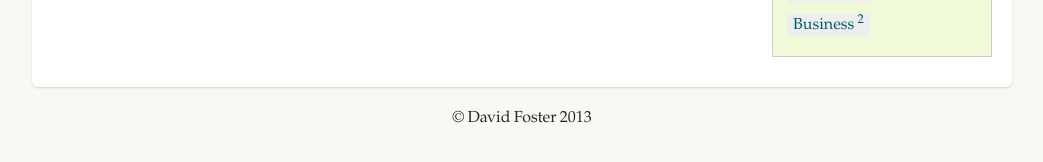
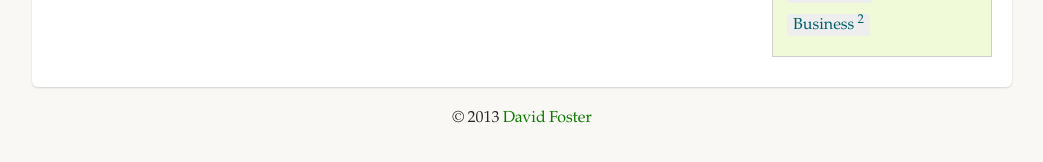
Before and after one commit to davidfstr/dafoster.net, a Jekyll site: the page built from index.md, in a window 1280 px wide. Shown: the part 646-808 px from the top of the page, without its empty margins (118-1161 px from the left). Built offline with Jekyll 4.4.1, drawn with Linux system fonts in a browser that asks for light colours; Markdown is read by kramdown in place of the engine named in the settings.

```diff
--- a/_layouts/default.html
+++ b/_layouts/default.html
@@ -105,7 +105,7 @@
       </div>
 
       <footer>
-        <p>&copy; {{ site.author.name }} {{ site.time | date: '%Y'}}</p>
+        <p>&copy; {{ site.time | date: '%Y'}} <a href="/about/">{{ site.author.name }}</a></p>
       </footer>
 
     </div>
```
